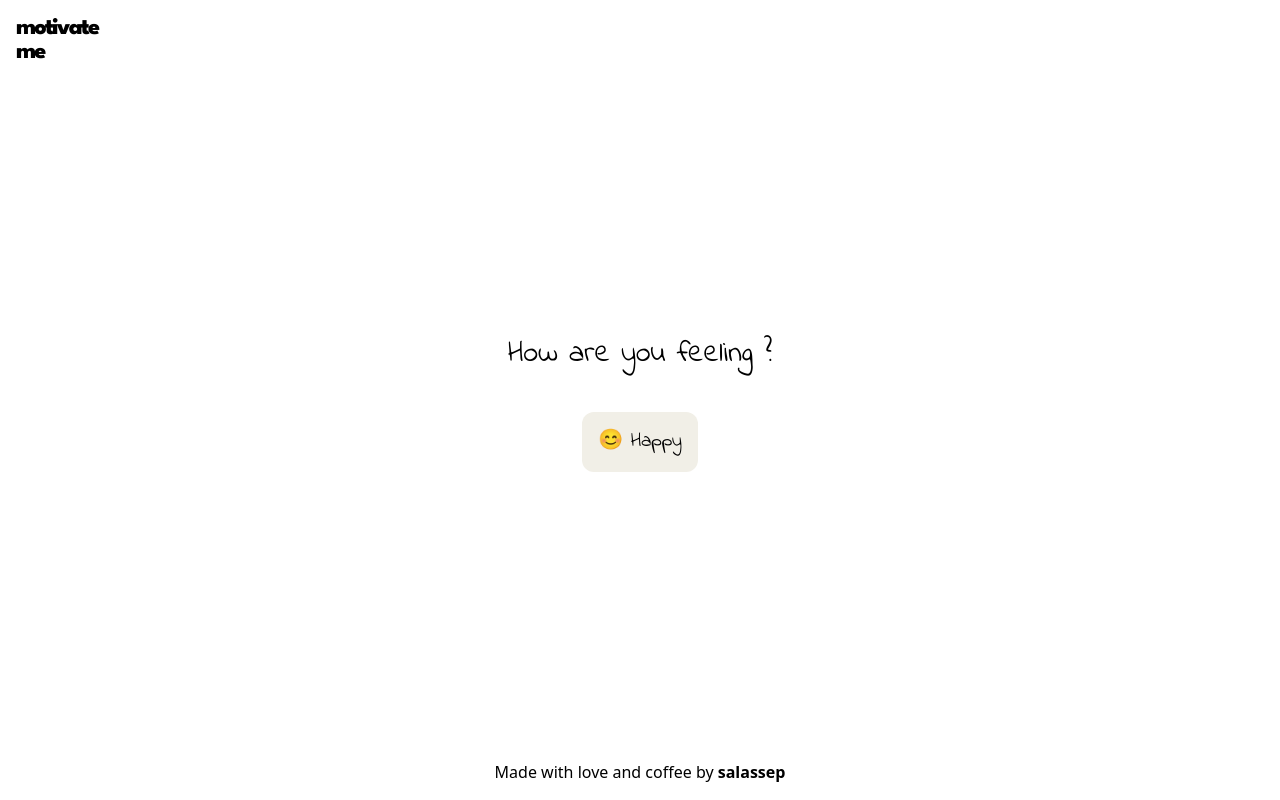
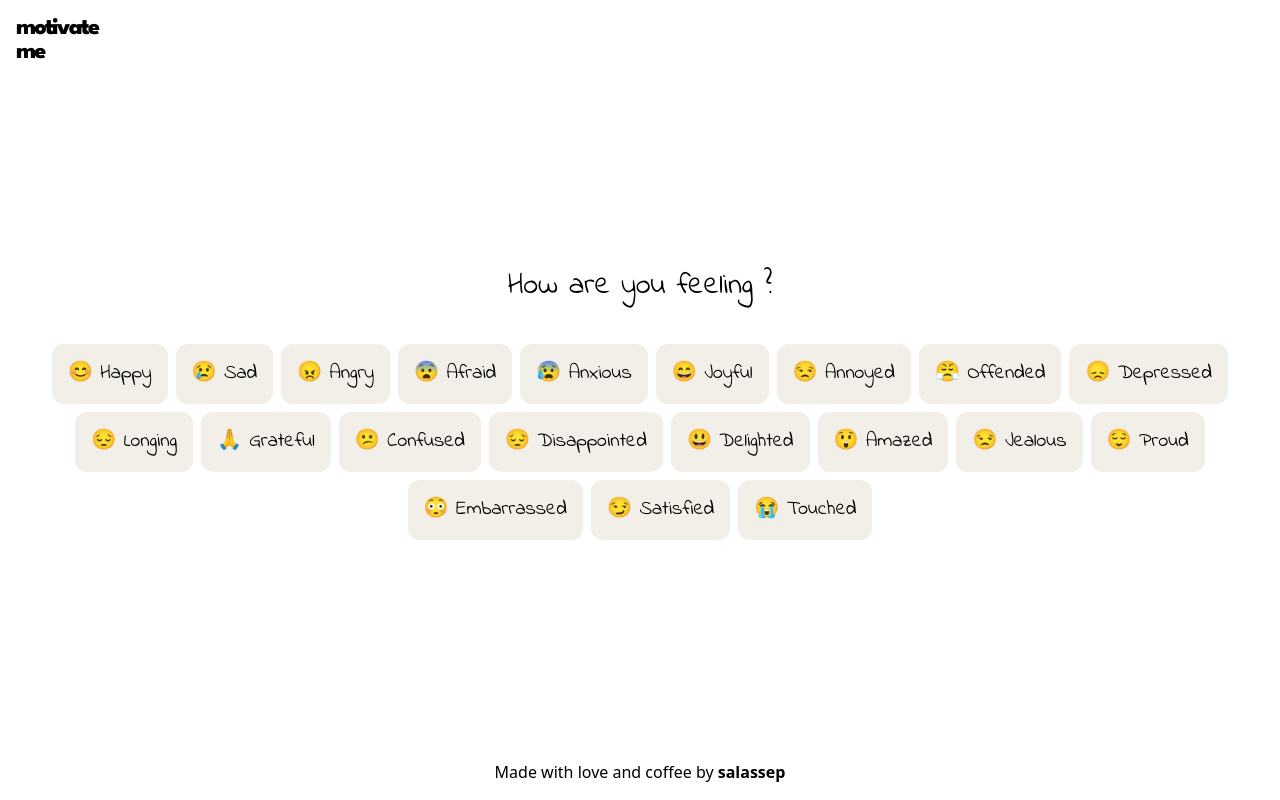
Before and after one commit to salassep/motivate-me, a React (Vite) app: page / in a window 1280 px wide. Built offline with nearby package versions, Linux system fonts and the light colour scheme.

Commit message:
update main

```diff
--- a/src/components/Emotion.tsx
+++ b/src/components/Emotion.tsx
@@ -1,7 +1,7 @@
-export default function Emotion() {
+export default function Emotion({ name }: { name: string }) {
   return (
     <div className="text-xl bg-primary w-max p-4 rounded-xl cursor-pointer hover:bg-primary-dark">
-      😊 Happy
+      {name}
     </div>
   )
 }
--- a/src/layouts/main.tsx
+++ b/src/layouts/main.tsx
@@ -1,13 +1,38 @@
 import Emotion from "../components/Emotion"
 
 export default function Main() {
+  const data: string[] = [
+    '😊 Happy',
+    '😢 Sad',
+    '😠 Angry',
+    '😨 Afraid',
+    '😰 Anxious',
+    '😄 Joyful',
+    '😒 Annoyed',
+    '😤 Offended',
+    '😞 Depressed',
+    '😔 Longing',
+    '🙏 Grateful',
+    '😕 Confused',
+    '😔 Disappointed',
+    '😃 Delighted',
+    '😲 Amazed',
+    '😒 Jealous',
+    '😌 Proud',
+    '😳 Embarrassed',
+    '😏 Satisfied',
+    '😭 Touched'
+  ];
+
   return (
-    <main className="grow flex flex-col justify-center">
+    <main className="grow flex flex-col justify-center max-w-[1300px] mx-auto">
       <h2 className="text-3xl">How are you feeling ?</h2>
       <ul className="mt-10 flex justify-center gap-2 flex-wrap">
-        <li>
-          <Emotion />
-        </li>
+        {data.map((item, index) => (
+          <li key={index}>
+            <Emotion name={item} />
+          </li>
+        ))}
       </ul>
     </main>
   )
```
